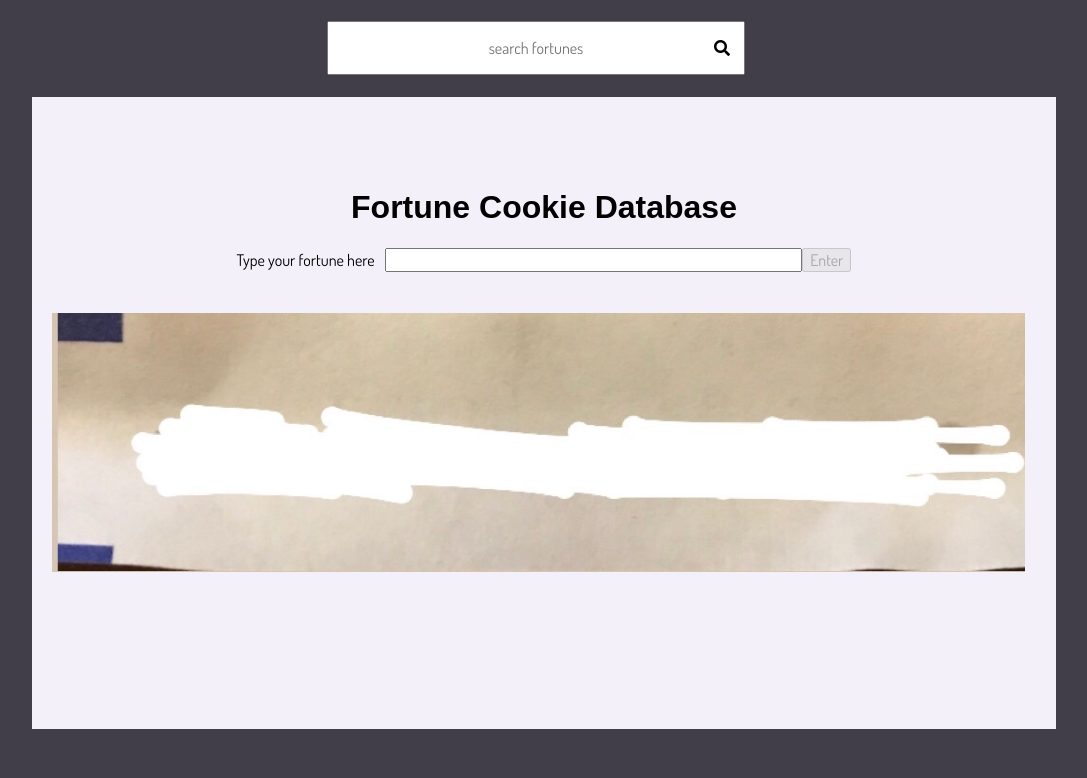
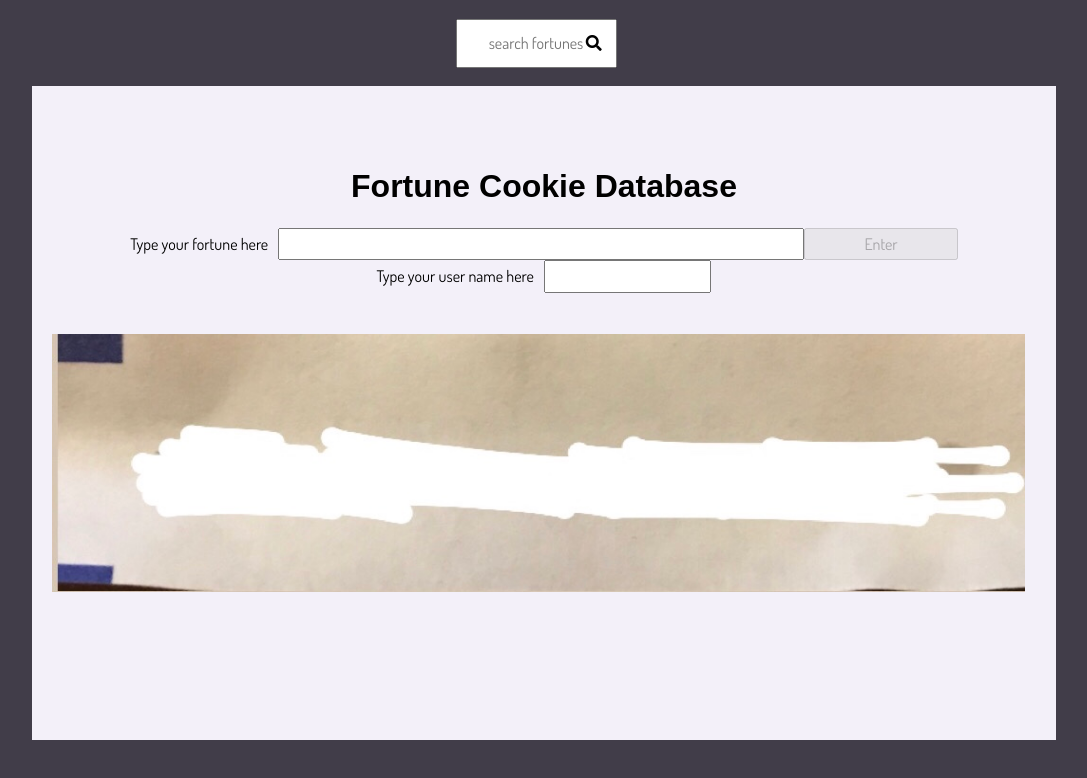
Before and after one commit to ebenezerjay/fortune-cookies, a plain HTML site: page index.html in a window 1280 px wide. Shown: the whole page, without its empty margins (96-1183 px from the left). Drawn offline with Linux system fonts and the light colour scheme.

Commit message:
Add user name input

```diff
--- a/index.html
+++ b/index.html
@@ -20,9 +20,15 @@
 		<section class="flex">
 			<h1 class="fortune-heading">Fortune Cookie Database</h1>
 			<form name="fortune-form" action="fortunes.php" method="POST" class="flex">
-				<label for="fortune-input">Type your fortune here</label>
-				<input type="text" name="fortune-input" id="fortune-input">
-				<button id="enter-button" type="button" name="enter" disabled="true">Enter</button>
+				<div class="top-form flex">
+					<label for="fortune-input">Type your fortune here</label>
+					<input type="text" name="fortune-input" id="fortune-input" class="fortune-input">
+					<button class="enter-button" id="enter-button" type="submit" name="enter" disabled="true">Enter</button>
+				</div>
+				<div class="bottom-form flex">
+					<label for="fortune-user-name">Type your user name here</label>
+					<input type="text" name="user-name" id="user-name-id" class="user-name">
+				</div>
 			</form>
 			<article class="middle-section flex" data-id="${id}">
 				<img src="images/emptyFortune-image.jpg" alt="fortune cookie paper" class="fortune-image flex" id="fortune-image-id">
--- a/styles.css
+++ b/styles.css
@@ -70,6 +70,7 @@ footer {
 }
 
 form {
+	flex-wrap: wrap;
 	justify-content: center;
 	height: 10%;
 	width: 100%;
@@ -80,6 +81,7 @@ form {
 } */
 
 .enter-button {
+	padding: 5px;
 	width: 15%;
 }
 
@@ -93,13 +95,33 @@ form {
 	cursor: pointer;
 }
 
-input {
+/* input {
 	width: 40%;
-}
+} */
 
 label {
 	align-self: center;
 	padding-right: 10px;
+}
+
+.top-form {
+	justify-content: center;
+	width: 100%;
+}
+
+.fortune-input {
+	padding: 5px;
+	width: 50%;
+}
+
+.user-name {
+	padding: 5px;
+	width: 15%;
+}
+
+.bottom-form {
+	justify-content: center;
+	width: 100%;
 }
 
 /* img {
```
Also changed, not shown: 1 other file.
